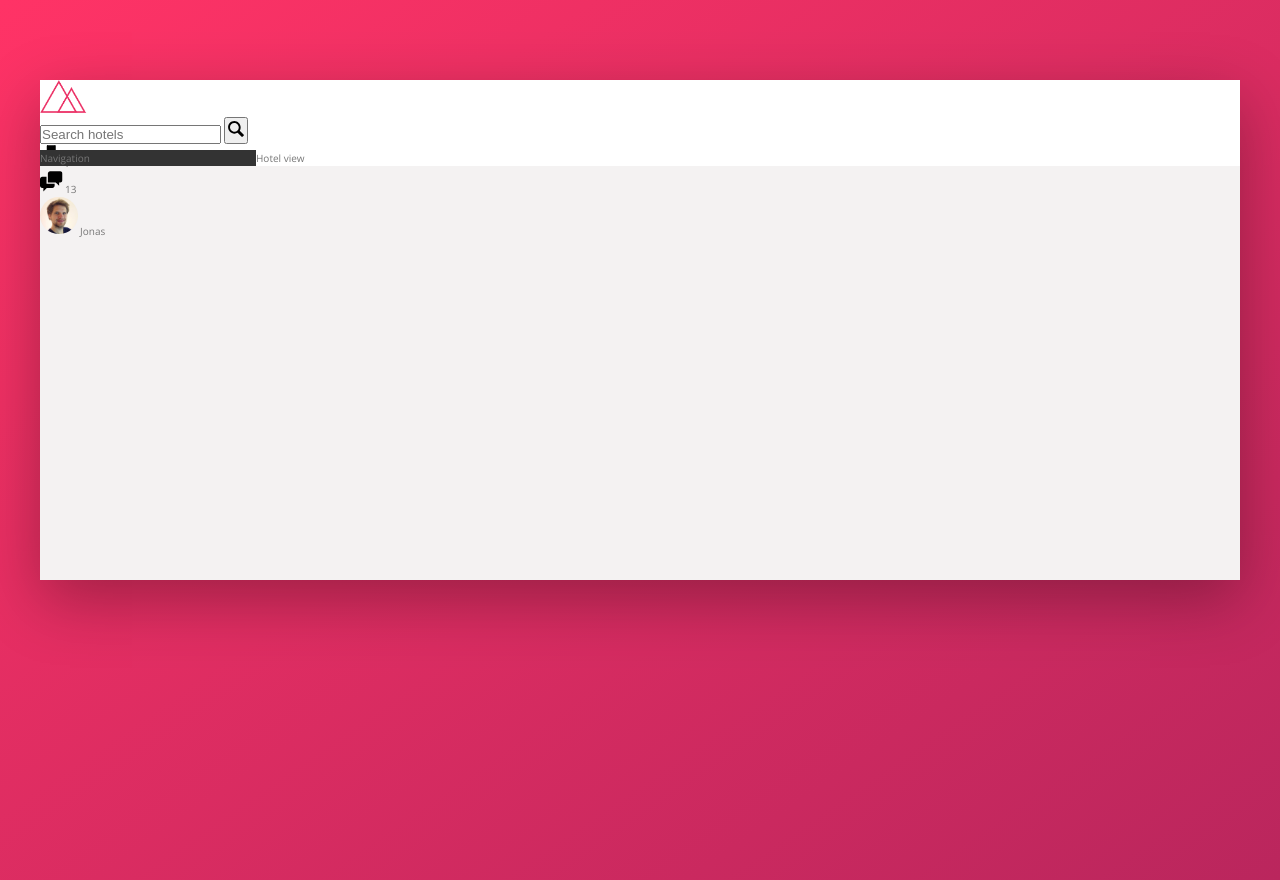
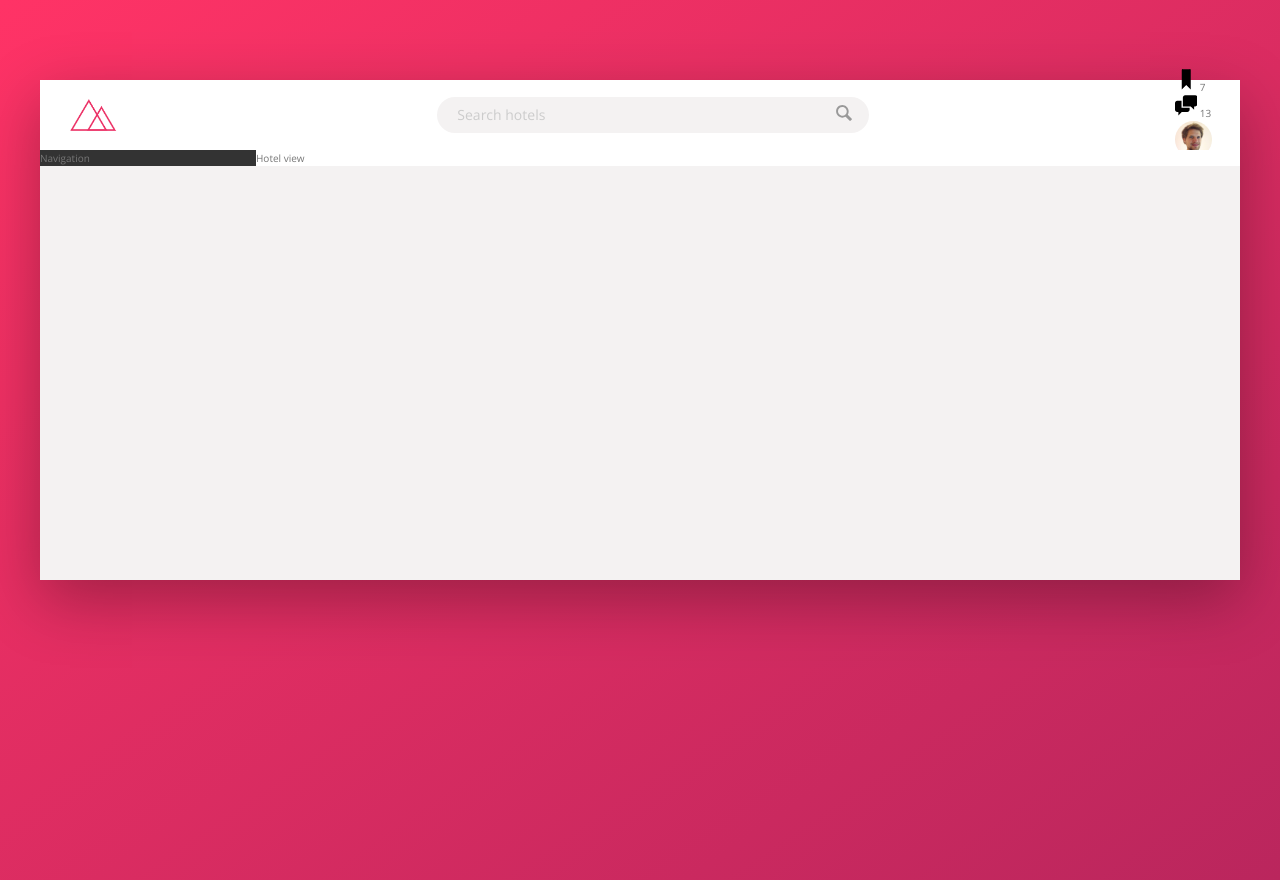
Before and after one commit to concentrator/trillo, a website: page index.html in a window 1280 px wide. Drawn offline with nearby package versions, Linux system fonts and the light colour scheme.

Commit message:
Adds search form styles

```diff
--- a/scss/components/_logo.scss
+++ b/scss/components/_logo.scss
@@ -1,3 +1,4 @@
 .logo {
   height: 3.25rem;
+  margin-left: 3rem;
 }
--- a/scss/components/_search.scss
+++ b/scss/components/_search.scss
@@ -1,14 +1,58 @@
 .search {
+  flex: 0 0 40%;
+  display: flex;
+  align-items: center;
+  justify-content: center;
+
   &__input {
+    font: inherit;
+    font-size: 1.4rem;
+    background-color: var(--color-grey-light-2);
+    border: none;
+    padding: 0.7rem 2rem;
+    border-radius: 100px;
+    width: 90%;
+    margin-right: -3.5rem;
+    transition: all 0.2s;
 
+    &::placeholder {
+      font-weight: 100;
+      color: var(--color-grey-light-4);
+      opacity: 1;
+    }
+
+    &:focus {
+      outline: none;
+      width: 100%;
+      background-color: var(--color-grey-light-3);
+    }
+  }
+
+  &:focus-within &__input {
+    width: 100%;
+    background-color: var(--color-grey-light-3);
+  }
+
+  &__input:focus + &__button {
+    background-color: var(--color-grey-light-3);
   }
 
   &__button {
+    border: none;
+    background-color: var(--color-grey-light-2);
 
+    &:focus {
+      // outline: none;
+    }
+
+    &:active {
+      transform: translateY(1px);
+    }
   }
 
   &__icon {
     height: 2rem;
     width: 2rem;
+    fill: var(--color-grey-dark-3);
   }
 }
--- a/scss/layout/_layout.scss
+++ b/scss/layout/_layout.scss
@@ -13,6 +13,9 @@
 .header {
   height: 7rem;
   background-color: #ffffff;
+  display: flex;
+  justify-content: space-between;
+  align-items: center;
 }
 
 .sidebar {
```
Also changed, not shown: css/style.css.
